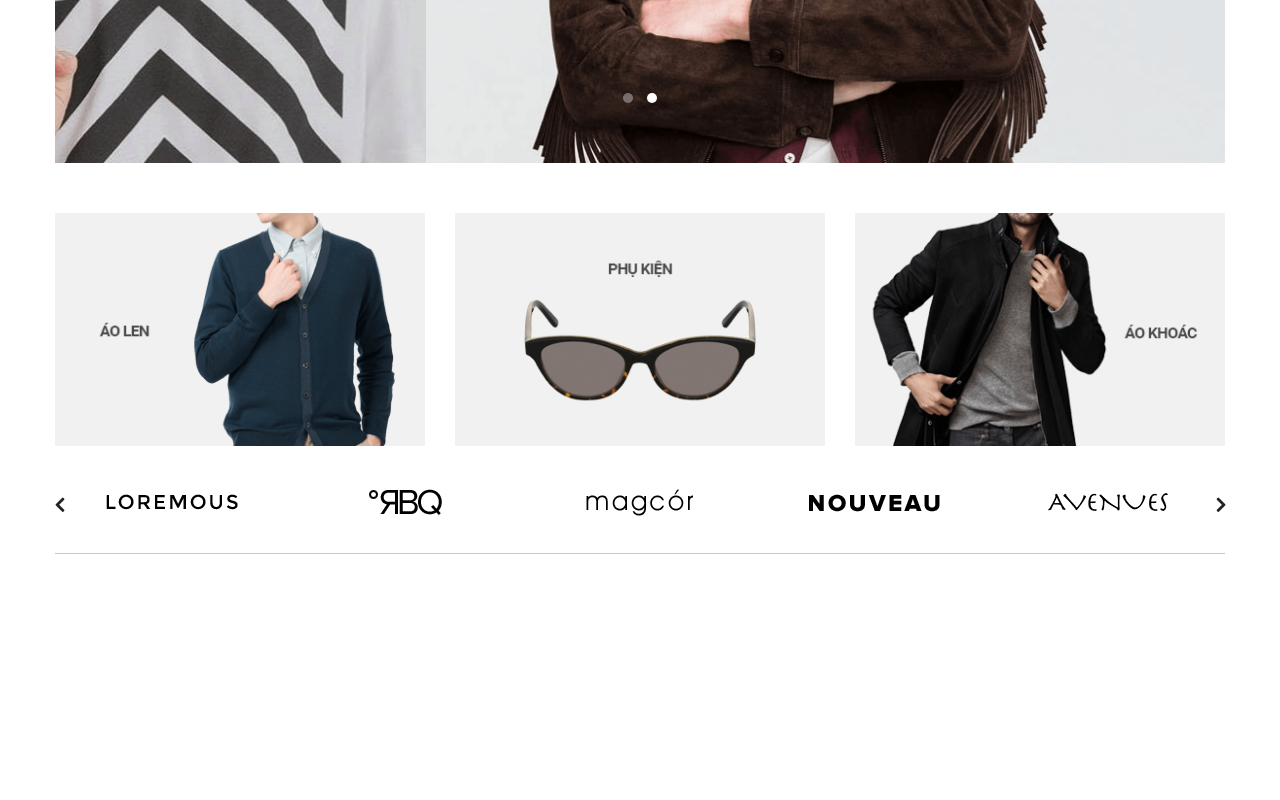
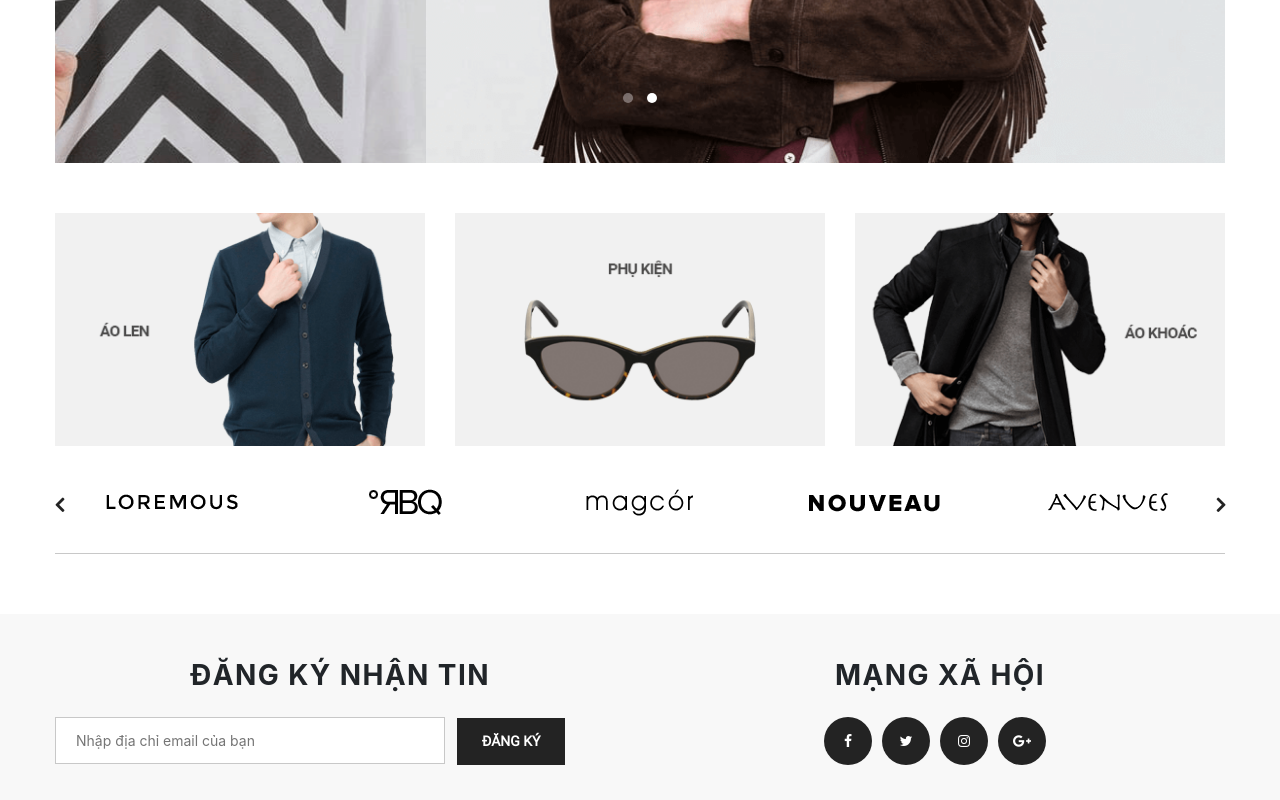
Before and after one commit to BuiThanhNam1998/Gentleman, a plain HTML site: page index.html in a window 1280 px wide. Shown: the part 784-1584 px from the top of the page. Before the commit the page ends 1398 px from the top, so only its background shows below. Drawn offline with Linux system fonts and the light colour scheme.

Commit message:
add follow section

```diff
--- a/css/style.scss
+++ b/css/style.scss
@@ -301,3 +301,67 @@ $sub-color: #fff;
     	border-bottom: 1px solid #c8c8c8;
 	}
 }
+// Follow
+.follow-title{
+	font: {
+		size: 20xp;
+		weight: 700;
+	};
+	text-align: center;
+	text-transform: uppercase;
+	letter-spacing: 0.05em;
+	margin: 20px 0 24px;
+}
+.follow-main{
+	padding: 25px 0;
+	background: #f8f8f8;
+	.register-mail{
+		form{
+			width: 100%;
+			margin-bottom: 10px;
+			input[type=text]{
+				font-size: 14px;
+				width: 390px;
+				padding: 12px 20px;
+				border: 1px solid #c8c8c8;
+				color: #bdbdbd;
+				outline: 0;
+				margin-right: 8px;
+			}
+			button[type=submit]{
+				@include button-style;
+				font: {
+					size: 14px;
+					weight: 700;
+					family: roboto-regular;
+				};
+				text-transform: uppercase;
+				padding: 13px 25px;
+			}
+		}
+	}
+	.social-follow{
+		ul{
+			display: flex;
+			justify-content: center;
+			margin-bottom: 0;
+			li{
+				margin-right: 10px;
+				a{
+					@include button-style;
+					height: 48px;
+					width: 48px;
+					display: block;
+					line-height: 48px;
+					text-align: center;
+					border-radius: 50%;
+					transition: 0.3s ease;
+					&:hover{
+						color: $primary-color;
+						background: $sub-color;
+					}
+				}
+			}
+		}
+	}
+}
--- a/index.html
+++ b/index.html
@@ -195,9 +195,44 @@
 			</div>
 		</div>
 	</section>
-	<!-- Product -->
+	<!-- product -->
 	<section class="product-main">
 
+	</section>
+	<!-- follow -->
+	<section class="follow-main">
+		<div class="container">
+			<div class="row">
+				<div class="col-lg-6">
+					<div class="register-mail">
+						<h3 class="follow-title">đăng ký nhận tin</h3>
+						<form action="#">
+							<input type="text" name="" id="" placeholder="Nhập địa chỉ email của bạn">
+							<button type="submit">đăng ký</button>
+						</form>
+					</div>
+				</div>
+				<div class="col-lg-6">
+					<div class="social-follow">
+						<h3 class="follow-title">mạng xã hội</h3>
+						<ul>
+							<li>
+								<a href="#"><span class="fa fa-facebook"></span></a>
+							</li>
+							<li>
+								<a href="#"><span class="fa fa-twitter"></span></a>
+							</li>
+							<li>
+								<a href="#"><span class="fa fa-instagram"></span></a>
+							</li>
+							<li>
+								<a href="#"><span class="fa fa-google-plus"></span></a>
+							</li>
+						</ul>
+					</div>
+				</div>
+			</div>
+		</div>
 	</section>
 	<script src="js/jquery.js"></script>
 	<script src="js/popper.min.js"></script>
```
Also changed, not shown: css/style.css, 1 other file.
